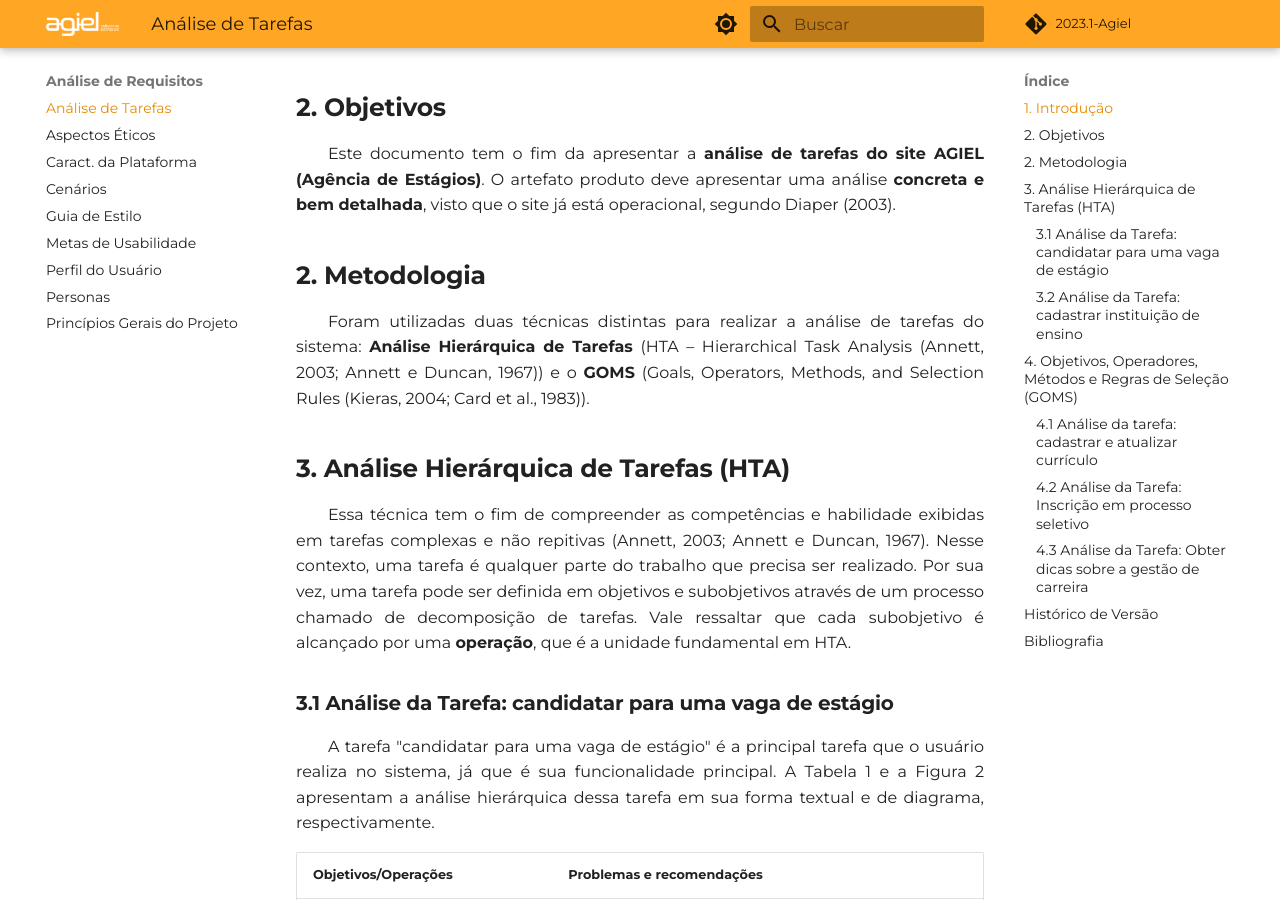
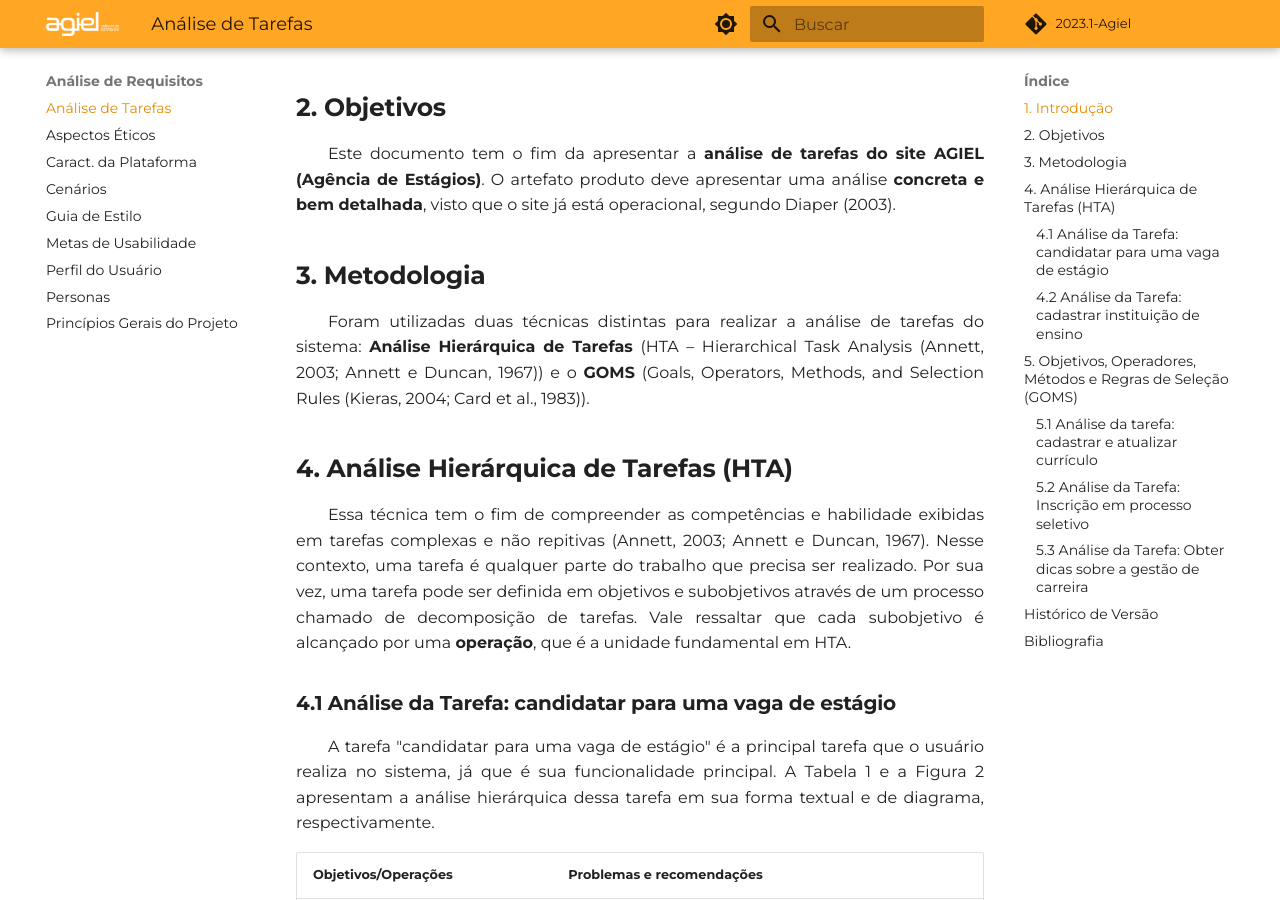
Before and after one commit to Interacao-Humano-Computador/2023.1-Agiel, an MkDocs documentation site: the page built from docs/requisitos/analise_tarefas.md, in a window 1280 px wide and 900 px high, scrolled down 331 px. Built offline with MkDocs 1.6.1 and Material for MkDocs 9.7.7, drawn with Linux system fonts in a browser that asks for light colours; some web fonts are replaced; comment, search, counter and statistics services are not loaded; some of the changed text lies outside the part shown.

Commit message:
alteracao nos topicos

```diff
--- a/docs/requisitos/analise_tarefas.md
+++ b/docs/requisitos/analise_tarefas.md
@@ -10,20 +10,20 @@
 &emsp;&emsp;Este documento tem o fim da apresentar a <b>análise de tarefas do site AGIEL (Agência de Estágios)</b>. O artefato produto deve apresentar uma análise <b>concreta e bem detalhada</b>, visto que o site já está operacional, segundo Diaper (2003).
 </p>
 
-## **2. Metodologia**
+## **3. Metodologia**
 <p align="justify">
 &emsp;&emsp;Foram utilizadas duas técnicas distintas para realizar a análise de tarefas do sistema: <b>Análise Hierárquica de
 Tarefas</b> (HTA – Hierarchical Task Analysis (Annett, 2003; Annett e Duncan, 1967)) e o <b>GOMS</b> (Goals,
 Operators, Methods, and Selection Rules (Kieras, 2004; Card et al., 1983)).
 </p>
 
-## **3. Análise Hierárquica de Tarefas (HTA)**
+## **4. Análise Hierárquica de Tarefas (HTA)**
 <p align="justify">
 &emsp;&emsp;Essa técnica tem o fim de compreender as competências e habilidade exibidas em tarefas complexas e não repitivas (Annett, 2003; Annett e Duncan,
 1967). Nesse contexto, uma tarefa é qualquer parte do trabalho que precisa ser realizado. Por sua vez, uma tarefa pode ser definida em objetivos e subobjetivos através de um processo chamado de decomposição de tarefas. Vale ressaltar que cada subobjetivo é alcançado por uma <b>operação</b>, que é a unidade fundamental em HTA.
 </p>
 
-### **3.1 Análise da Tarefa: candidatar para uma vaga de estágio**
+### **4.1 Análise da Tarefa: candidatar para uma vaga de estágio**
 <p align="justify">
 &emsp;&emsp;A tarefa "candidatar para uma vaga de estágio" é a principal tarefa que o usuário realiza no sistema, já que é sua funcionalidade principal. A Tabela 1 e a Figura 2 apresentam a análise hierárquica dessa tarefa em sua forma textual e de diagrama, respectivamente.
 </p>
@@ -45,7 +45,7 @@ Operators, Methods, and Selection Rules (Kieras, 2004; Card et al., 1983)).
 <p> Figura 2: Diagrama da Análise Hierárquica de Tarefas para o objetivo "Candidatar para uma vaga de estágio" <br/> (Fonte: Autor, 2023).</p>
 </div>
 
-### **3.2 Análise da Tarefa: cadastrar instituição de ensino**
+### **4.2 Análise da Tarefa: cadastrar instituição de ensino**
 
 <p> &emsp;&emsp;A tarefa "cadastrar instituição de ensino" é realizada por coordenadores de uma instituição que tenham interesse em vincular a mesma a agência Agiel por meio de um convênio entre a instituição e a agência.
 </p>
@@ -72,12 +72,12 @@ Operators, Methods, and Selection Rules (Kieras, 2004; Card et al., 1983)).
 <p> Figura 2: Diagrama da Análise Hierárquica de Tarefas para o objetivo "Candidatar para uma vaga de estágio" <br/> (Fonte: Autor, 2023).</p>
 </div>
 
-## 4. **Objetivos, Operadores, Métodos e Regras de Seleção (GOMS)**
+## 5. **Objetivos, Operadores, Métodos e Regras de Seleção (GOMS)**
 <p align="justify">
 &emsp;&emsp;O GOMS é um procedimento que <b>analisa tarefas</b> e oferece uma descrição do conhecimento necessário para que um usuário possa realizá-las, envolvendo quatros figuras simbólicas: <b>goals</b>, <b>operator</b>, <b>methods</b> e <b>selection rules</b>.
 </p>
 
-### **4.1 Análise da tarefa: cadastrar e atualizar currículo**
+### **5.1 Análise da tarefa: cadastrar e atualizar currículo**
 <p align="justify">
 &emsp;&emsp;Nessa tarefa, o objetivo do usuário é atualizar seus dados acadêmicos e profissionais, bem como suas qualificações. A partir desse currículo, o usuário poderá concorrer as vagas de estágio.
 </p>
@@ -102,7 +102,7 @@ Operators, Methods, and Selection Rules (Kieras, 2004; Card et al., 1983)).
 Uma alternativa para isso seria um procedimento de salvamento automático e utilizar uma página única para realizar a atualização do currículo.
 </p>
 
-### **4.2 Análise da Tarefa: Inscrição em processo seletivo**
+### **5.2 Análise da Tarefa: Inscrição em processo seletivo**
 <p align="justify">
 &emsp;&emsp;Nessa tarefa, o objetivo do usuário é realizar a inscrição em um processo seletivo de sua escolha.
 </p>
@@ -126,7 +126,7 @@ Uma alternativa para isso seria um procedimento de salvamento automático e util
 &emsp;No primeiro método o usuário consegue visualizar processos que o mesmo não tem os requisitos mínimos, o mesmo pode só vir a descobrir deste detalha no momento em que tenta apertar o botão de "quero me cadastrar" onde o mesmo caso não tenha os requisitos é impedido pelo site.
 </p>
 
-### **4.3 Análise da Tarefa: Obter dicas sobre a gestão de carreira**
+### **5.3 Análise da Tarefa: Obter dicas sobre a gestão de carreira**
 <p align="justify">
 &emsp;&emsp;Nessa tarefa, o objetivo do usuário é obter dicas que o auxiliem a traçar objetivos para sua carreira.
 </p>
```
